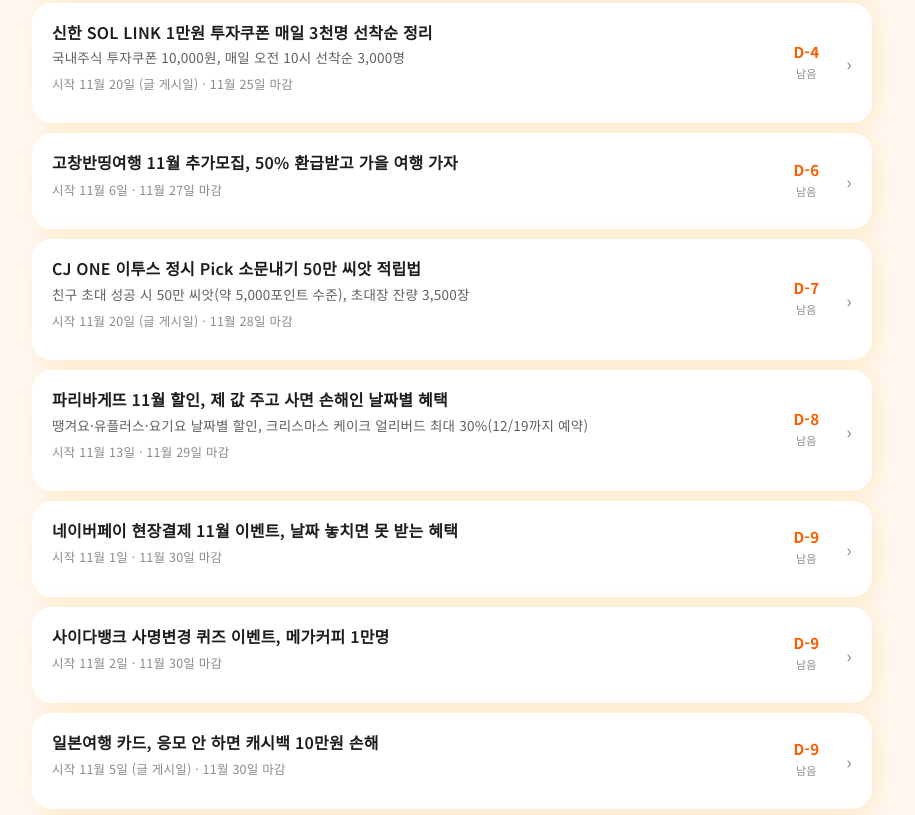
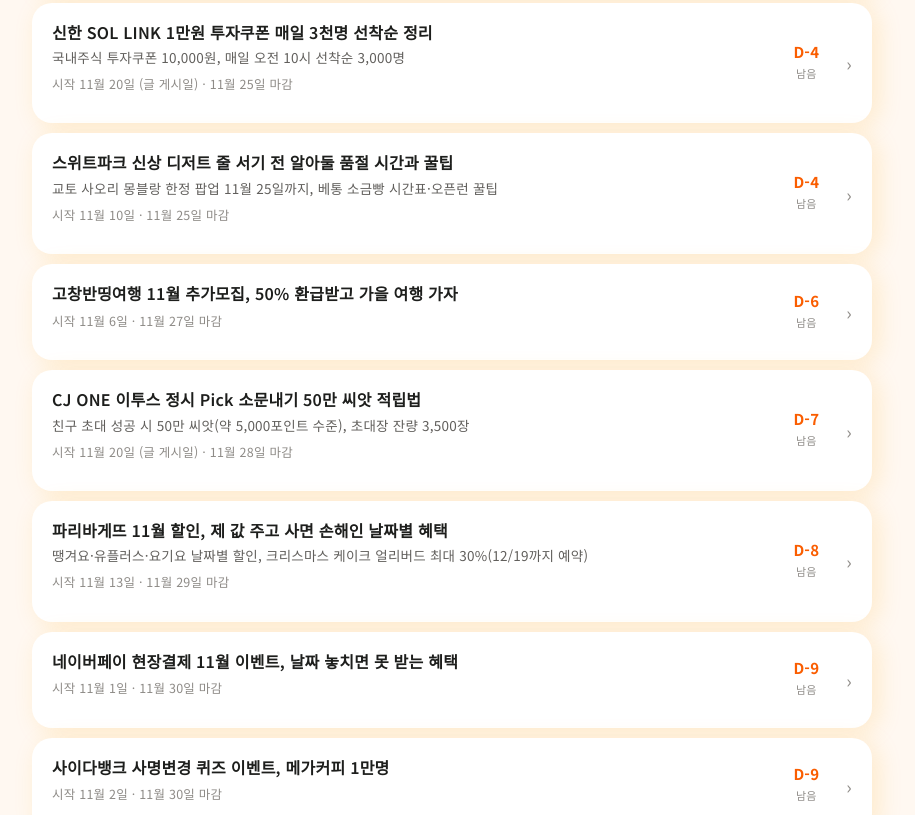
Before and after one commit to kimsejukim-alt/nolmeok-events, a plain HTML site: page index.html in a window 1280 px wide. Shown: the part 1714-2529 px from the top of the page, without its empty margins (188-1103 px from the left). Drawn offline with Linux system fonts and the light colour scheme.

Commit message:
캘린더 동기화 2026-11-21

```diff
--- a/index.html
+++ b/index.html
@@ -249,7 +249,9 @@ var events=[
  {t:"알라딘 2026 세계문학 어드벤트 캘린더 가격·무료응모 총정리",d:"라이프집 무료응모로 어드벤트 캘린더 1개 당첨(99,000원 상당), 매일 1번 총 14회까지 응모 가능, 발표 11/25",date:"11월 24일 마감",dd:"D-4",url:"https://blog.naver.com/4xxx8/224484825526",start:"2026-11-20",startText:"11월 20일",post:true,end:"2026-11-24"},
  {t:"해리포터 호그와트 특별전 2차 얼리버드 31,500원 사용기한",d:"정가 35,000원→31,500원 10% 할인, 사용기간 12/17~2027/1/31",date:"12월 16일 마감",dd:"D-26",url:"https://blog.naver.com/4xxx8/224484826327",start:"2026-11-20",startText:"11월 20일",post:true,end:"2026-12-16"},
  {t:"신한 SOL LINK 1만원 투자쿠폰 매일 3천명 선착순 정리",d:"국내주식 투자쿠폰 10,000원, 매일 오전 10시 선착순 3,000명",date:"11월 25일 마감",dd:"D-5",url:"https://blog.naver.com/4xxx8/224484372532",start:"2026-11-20",startText:"11월 20일",post:true,end:"2026-11-25"},
- {t:"CJ ONE 이투스 정시 Pick 소문내기 50만 씨앗 적립법",d:"친구 초대 성공 시 50만 씨앗(약 5,000포인트 수준), 초대장 잔량 3,500장",date:"11월 28일 마감",dd:"D-8",url:"https://blog.naver.com/4xxx8/224484198496",start:"2026-11-20",startText:"11월 20일",post:true,end:"2026-11-28"}
+ {t:"CJ ONE 이투스 정시 Pick 소문내기 50만 씨앗 적립법",d:"친구 초대 성공 시 50만 씨앗(약 5,000포인트 수준), 초대장 잔량 3,500장",date:"11월 28일 마감",dd:"D-8",url:"https://blog.naver.com/4xxx8/224484198496",start:"2026-11-20",startText:"11월 20일",post:true,end:"2026-11-28"},
+ {t:"신한 슈퍼SOL 포인트 자동투자 1만P 받는 법 총정리",d:"포인트 자동투자 가입 시 3,000P 즉시 지급, 매수 체결 시 7,000P 추가 — 최대 1만P",date:"12월 31일 마감",dd:"D-40",url:"https://blog.naver.com/4xxx8/224485549778",start:"2026-11-16",startText:"11월 16일",end:"2026-12-31"},
+ {t:"스위트파크 신상 디저트 줄 서기 전 알아둘 품절 시간과 꿀팁",d:"교토 사오리 몽블랑 한정 팝업 11월 25일까지, 베통 소금빵 시간표·오픈런 꿀팁",date:"11월 25일 마감",dd:"D-4",url:"https://blog.naver.com/4xxx8/224485509139",start:"2026-11-10",startText:"11월 10일",end:"2026-11-25"}
 ];
 var popular=[
  {t:"피클AI, 전화까지 걸어주는 무료 AI 비서 직접 써 본 후기",url:"https://blog.naver.com/4xxx8/224470681789"},
```
